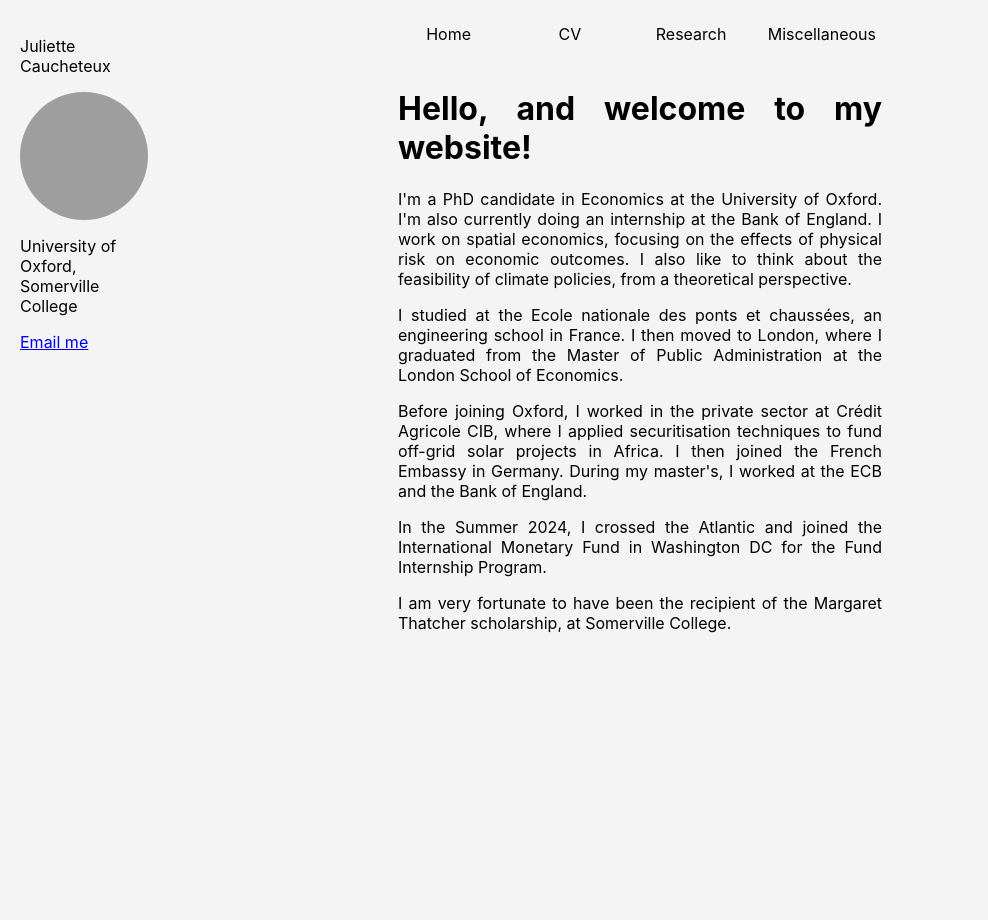
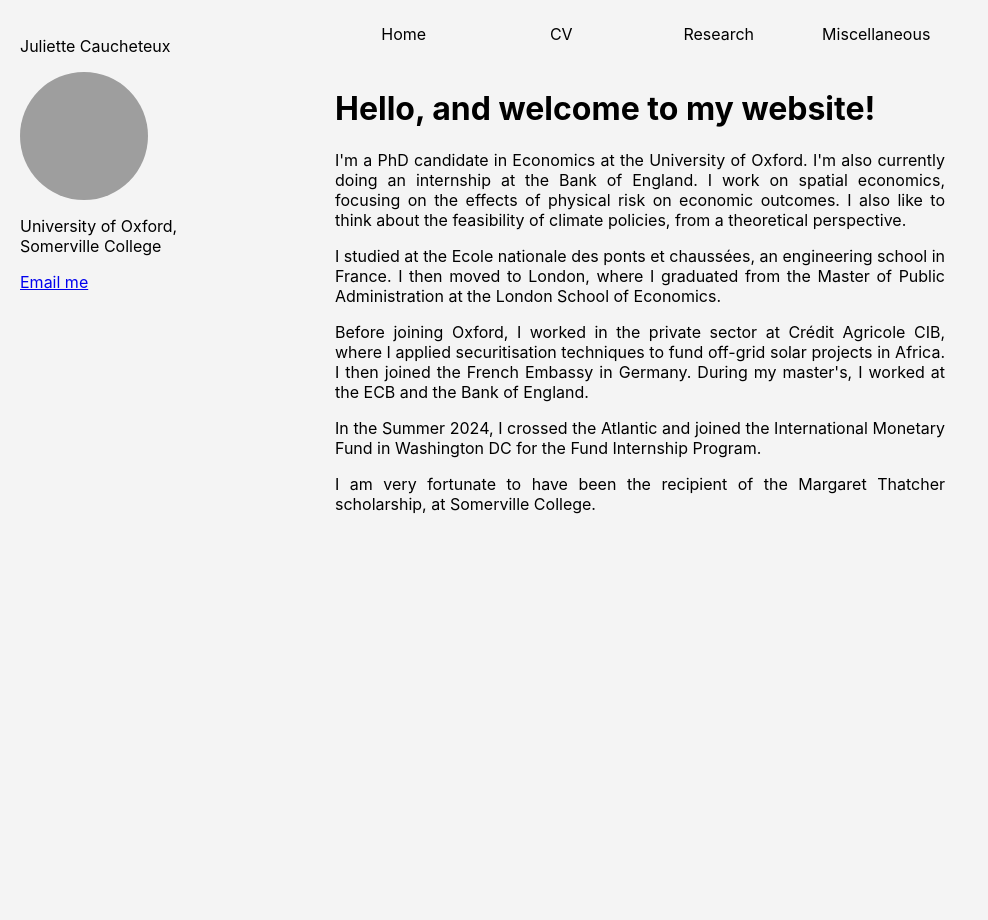
Before and after one commit to JulietteCx/juliettecx.github.io, a Jekyll site: the page built from _pages/index.html, in a window 1280 px wide. Shown: the whole page, without its empty margins (0-988 px from the left). Built offline with Jekyll 4.4.1, drawn with Linux system fonts in a browser that asks for light colours; grey boxes are pictures that could not be loaded.

Commit message:
Update style.css

```diff
--- a/assets/style.css
+++ b/assets/style.css
@@ -12,7 +12,7 @@ body {
 
 /* Sidebar on the left */
 .sidebar {
-  width: 12%; /* 1/7th of the screen width */
+  width: 20%; /* 1/7th of the screen width */
   background-color: #f4f4f4; /* White background */
   height: 100%; /* Full viewport height */
   padding: 20px;
@@ -25,7 +25,7 @@ body {
 
 /* Container to hold both the navigation and content */
 .container {
-  width: 40%; /* NEW: 40% of the screen width (2nd to 4th part) */
+  width: 50%; /* NEW: 40% of the screen width (2nd to 4th part) */
 }
 
 /* Top navigation panel styles */
```
